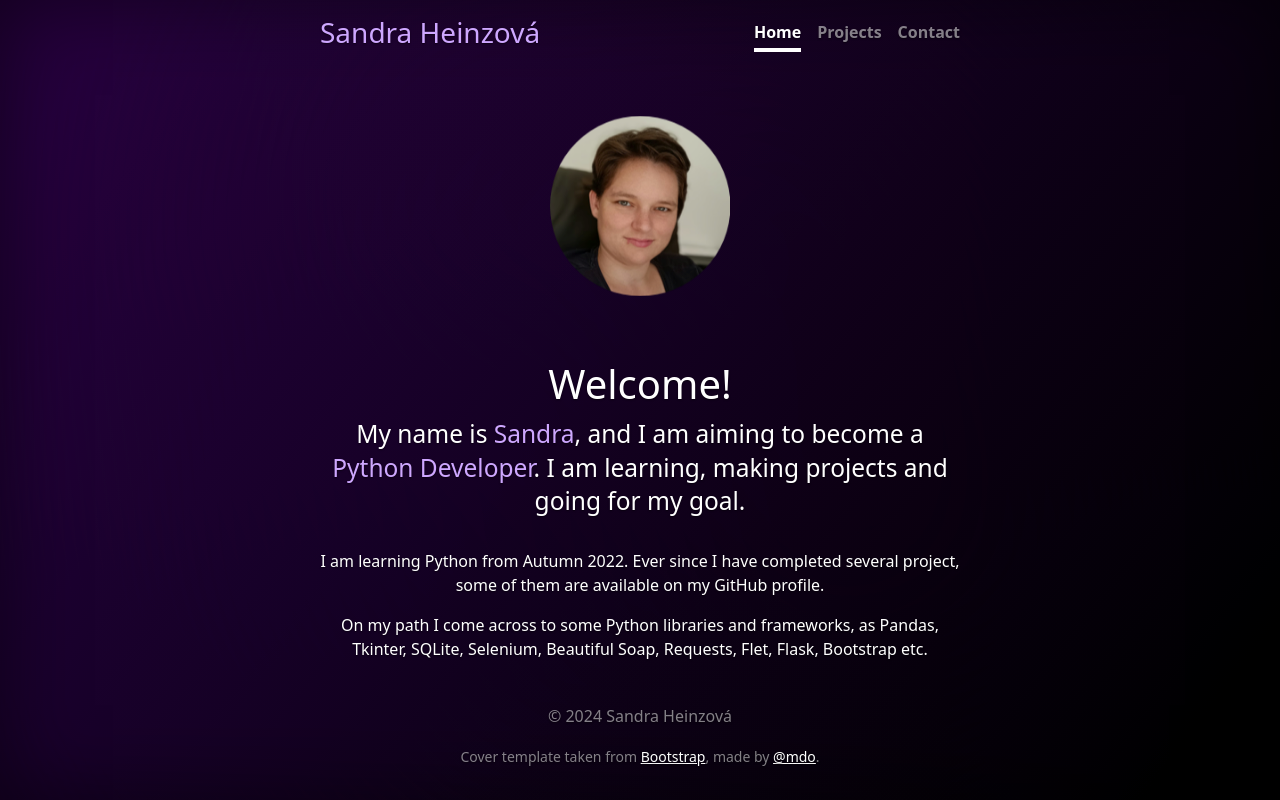
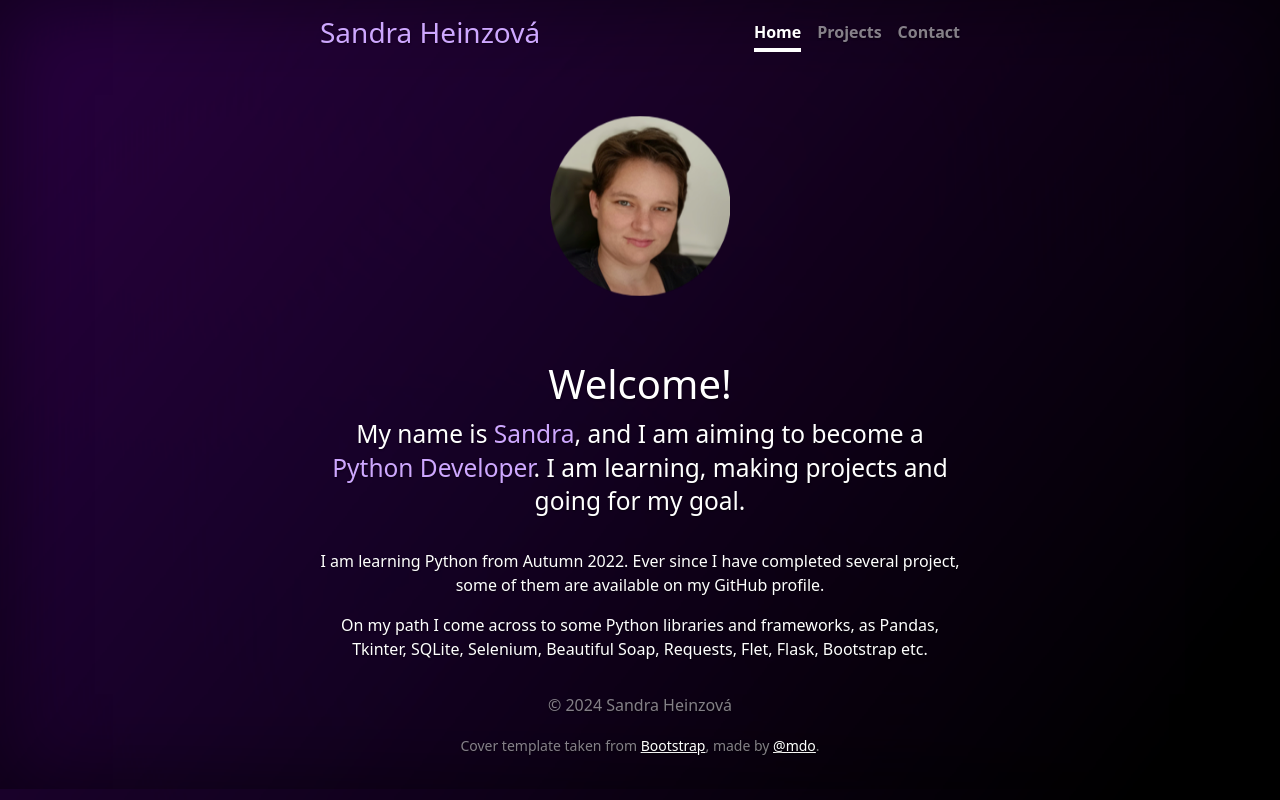
Before and after one commit to SandraHeinzova/Portfolio, a Flask app: page / in a window 1280 px wide. Run offline with Flask 3, Linux system fonts and the light colour scheme; some libraries are stand-ins or nearby versions.

Commit message:
modified backgroud

```diff
--- a/static/cover.css
+++ b/static/cover.css
@@ -16,9 +16,14 @@
  * Base structure
  */
 
+html {
+  min-height: 100%;
+}
+
 body {
   text-shadow: 0 .05rem .1rem rgba(0, 0, 0, .5);
   box-shadow: inset 0 0 5rem rgba(0, 0, 0, .5);
+  min-height: 100%;
 }
 
 .cover-container {
@@ -55,7 +60,7 @@ body {
 
 
 .text-bg-dark {
-  background-image: url('images/background.svg');
+  background-image: url('images/background.png');
   background-size: cover;
   background-position: center;
 }
--- a/templates/base.html
+++ b/templates/base.html
@@ -1,4 +1,4 @@
-<html lang="en" class="h-100" data-bs-theme="dark">
+<html lang="en" data-bs-theme="dark">
 <head>
     <meta charset="utf-8">
     <meta name="viewport" content="width=device-width, initial-scale=1">
@@ -13,7 +13,7 @@
 
 </head>
 <body class="d-flex h-100 text-center text-bg-dark">
-    <div class="cover-container d-flex w-100 h-100 p-3 mx-auto flex-column">
+    <div class="cover-container d-flex w-100 p-3 mx-auto flex-column">
       <header class="mb-5 pb-3">
         <div>
           <h3 class="float-md-start mb-0">Sandra Heinzová</h3>
```
Also changed, not shown: static/images/background.png (added).
